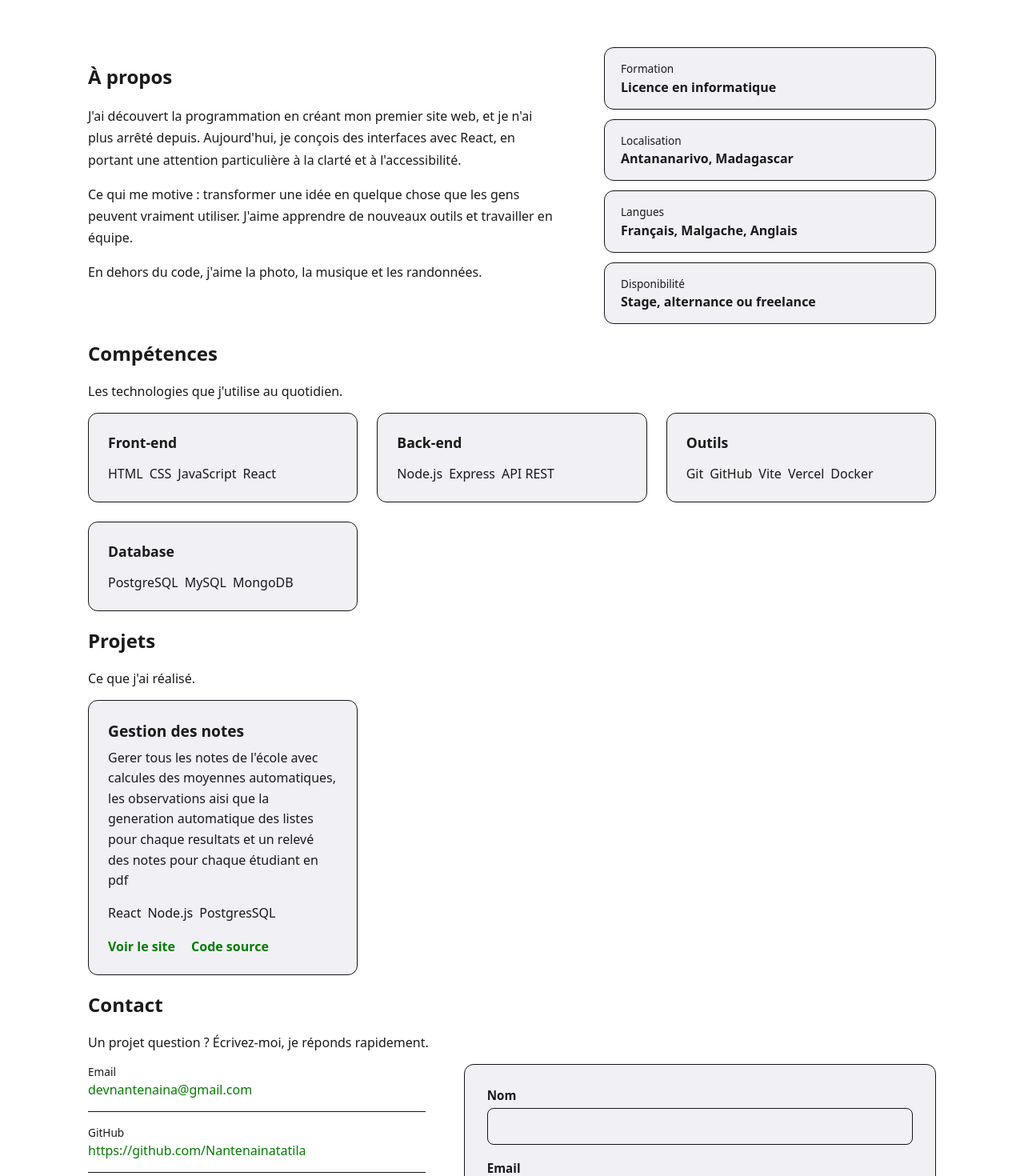
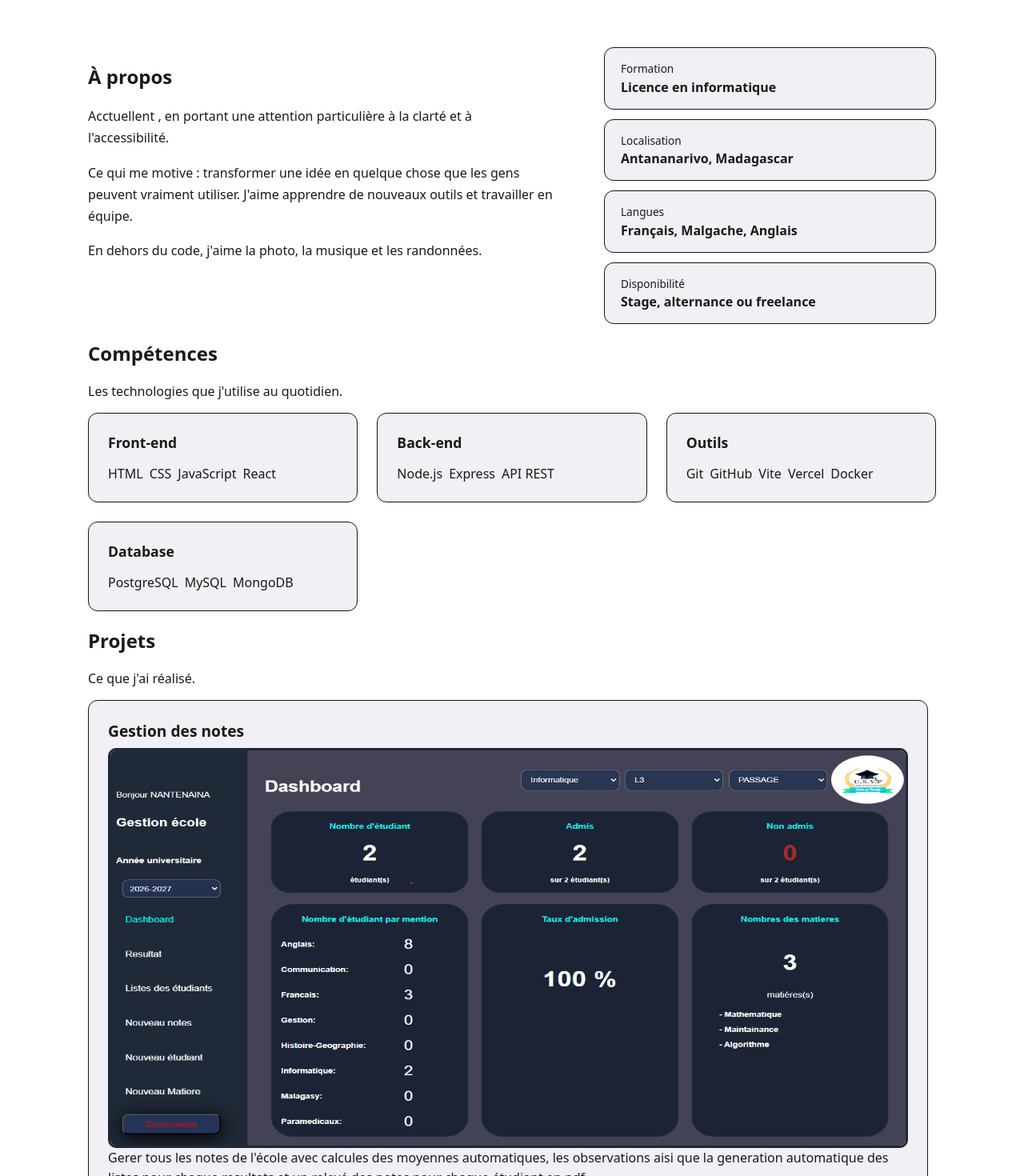
Before and after one commit to Nantenainatatila/NANTENAINA_PORTFOLIO, a React (Vite) app: page / in a window 1280 px wide. Shown: the part 560-2030 px from the top of the page at 80% size. Built offline with nearby package versions, Linux system fonts and the light colour scheme.

Commit message:
Sescription du changement

```diff
--- a/src/components/About.jsx
+++ b/src/components/About.jsx
@@ -14,9 +14,7 @@ export default function About() {
         <div className="about__text">
           <h2 className="section__title">À propos</h2>
           <p>
-            J'ai découvert la programmation en créant mon premier site web, et
-            je n'ai plus arrêté depuis. Aujourd'hui, je conçois des interfaces
-            avec React, en portant une attention particulière à la clarté et à
+            Acctuellent , en portant une attention particulière à la clarté et à
             l'accessibilité.
           </p>
           <p>
--- a/src/components/Hero.jsx
+++ b/src/components/Hero.jsx
@@ -30,7 +30,7 @@ export default function Hero() {
             <a href="cv.pdf" download="CV_Nante.pdf" className="btn btn--outline">
               Télécharger mon cv
             </a>
-            <a href="#contac" className="btn btn--outline">
+            <a href="#contact" className="btn btn--outline">
               Me contacter
             </a>
           </div>
--- a/src/components/Projects.css
+++ b/src/components/Projects.css
@@ -26,7 +26,14 @@
   padding: 0;
   list-style: none;
 }
-
+.project__photo {
+  width: 1000px;
+  height: 500px;
+  aspect-ratio: 16 / 9;
+  aspect-ratio: 1;
+  border-radius: 10px;
+  border: 3px solid var(--button);
+}
 /* Les liens restent en bas de la carte, même si les textes ont des longueurs différentes */
 .project__links {
   display: flex;
--- a/src/components/Projects.jsx
+++ b/src/components/Projects.jsx
@@ -14,8 +14,14 @@ export default function Projects() {
           {projects.map((p) => (
             <article key={p.title} className="project">
               <h3 className="project__title">{p.title}</h3>
+
+               <img
+                        className="project__photo"
+                        src="project1.png"
+                        alt=""
+
+                />
               <p className="project__desc">{p.description}</p>
-
               <ul className="project__tech">
                 {p.tech.map((t) => (
                   <li key={t} className="tag">{t}</li>
```
Also changed, not shown: public/project1.png (added).
